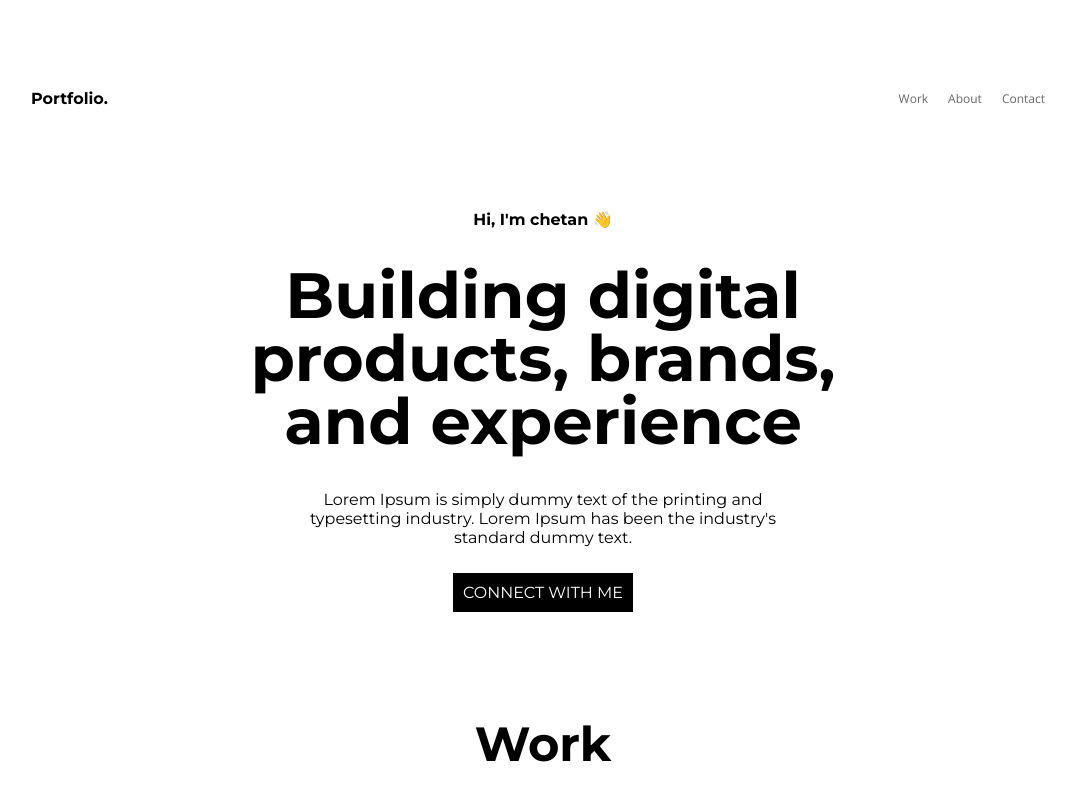
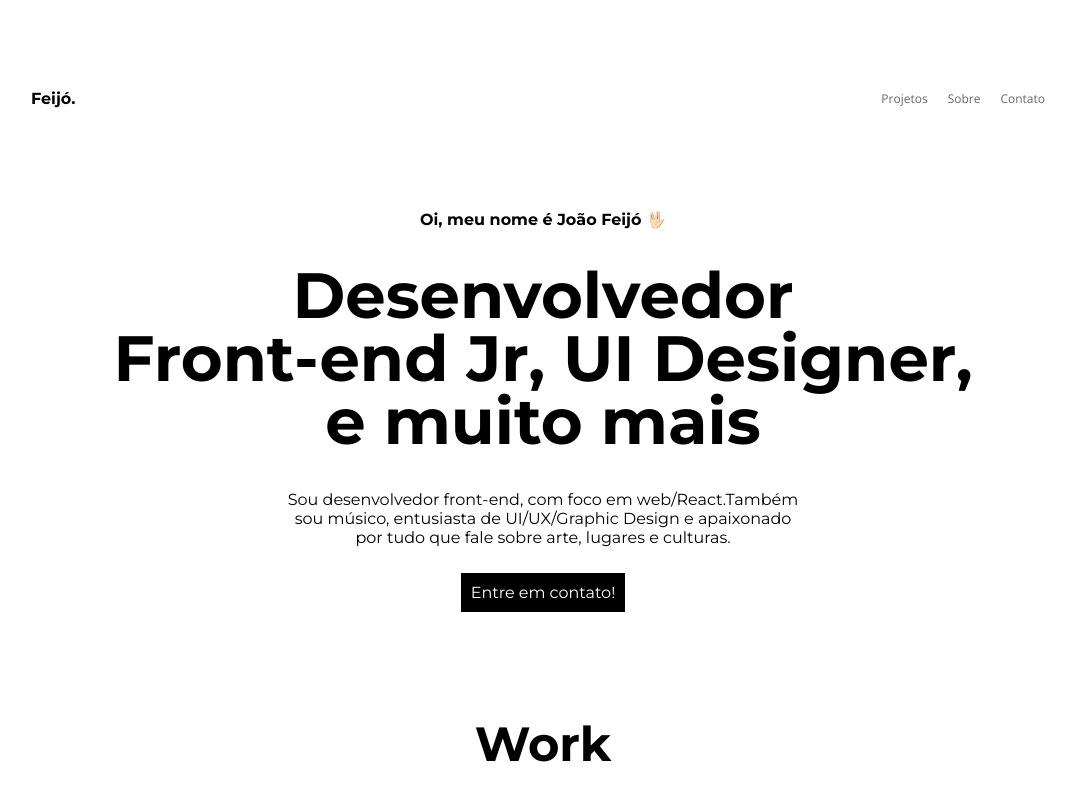
Before and after one commit to jfeijo/react-portfolio, a Gatsby site: page / in a window 1280 px wide. Shown: the top 800 px of the page, without its empty margins (97-1173 px from the left). Built offline with nearby package versions, Linux system fonts and the light colour scheme; Gatsby itself is replaced by a stand-in of ours; grey boxes are pictures that could not be loaded.

Commit message:
style: configuration on text fields

```diff
--- a/src/components/Header.js
+++ b/src/components/Header.js
@@ -9,9 +9,9 @@ const Header = () => {
         <div className="header-wrapper">
           <Fade bottom>
             <h2>
-              Hi, I'm {data.name}{" "}
+              Oi, meu nome é {data.name}{" "}
               <span role="img" aria-label="Emoji">
-                👋
+                🖖🏻
               </span>
             </h2>
           </Fade>
@@ -46,7 +46,7 @@ const Header = () => {
               }`}
               className="primary-btn"
             >
-              CONNECT WITH ME
+              Entre em contato!
             </a>
           </Fade>
         </div>
--- a/src/components/Navbar.js
+++ b/src/components/Navbar.js
@@ -11,12 +11,12 @@ const Navbar = () => {
             className="name"
             tabIndex={0}
           >
-            Portfolio.
+            Feijó.
           </div>
           <div className="links-wrapper">
-            <button onClick={() => scrollTo("#work")}>Work</button>
-            <button onClick={() => scrollTo("#about")}>About</button>
-            <button onClick={() => scrollTo("#contact")}>Contact</button>
+            <button onClick={() => scrollTo("#work")}>Projetos</button>
+            <button onClick={() => scrollTo("#about")}>Sobre</button>
+            <button onClick={() => scrollTo("#contact")}>Contato</button>
           </div>
         </div>
       </div>
--- a/src/components/about.js
+++ b/src/components/about.js
@@ -9,9 +9,10 @@ const About = () => {
         <div className="about-section">
           <div className="content">
             <Fade bottom cascade>
-              <h1>About Me</h1>
+              <h1>Sobre mim</h1>
             </Fade>
             <p>
+              <br></br>
               {data.aboutParaOne}
               <br></br>
               <br></br>
--- a/src/styles/about.scss
+++ b/src/styles/about.scss
@@ -14,7 +14,9 @@
     align-items: center;
   }
   .content {
-    width: 50%;
+    width: 30%;
+    line-height: 180%;
+    font-size: larger;
     @include media(">=phone", "<lgphone") {
       width: 100%;
     }
@@ -40,6 +42,8 @@
   }
   .image-wrapper {
     width: 50%;
+    image-rendering: optimizeQuality;
+    transform: scale(0.8);
     display: flex;
     align-items: center;
     justify-content: center;
--- a/src/yourdata.js
+++ b/src/yourdata.js
@@ -17,21 +17,21 @@ export default {
   //Change The Website Template
 
   //   Header Details ---------------------
-  name: "chetan",
+  name: "João Feijó",
   headerTagline: [
     //Line 1 For Header
-    "Building digital",
+    "Desenvolvedor",
     //Line 2 For Header
-    "products, brands,",
+    "Front-end Jr, UI Designer,",
     //Line 3 For Header
-    "and experience",
+    "e muito mais",
   ],
   //   Header Paragraph
   headerParagraph:
-    "Lorem Ipsum is simply dummy text of the printing and typesetting industry. Lorem Ipsum has been the industry's standard dummy text.",
+    "Sou desenvolvedor front-end, com foco em web/React.Também sou músico, entusiasta de UI/UX/Graphic Design e apaixonado por tudo que fale sobre arte, lugares e culturas.",
 
   //Contact Email
-  contactEmail: "hello@chetanverma.com",
+  contactEmail: "joaoantoniofeijo@gmail.com",
 
   // End Header Details -----------------------
 
@@ -113,13 +113,13 @@ export default {
 
   // About Secton --------------
   aboutParaOne:
-    "Lorem Ipsum is simply dummy text of the printing and typesetting industry. Lorem Ipsum has been the industry's standard dummy text ever since the 1500s, when an unknown printer took a galley of type and scrambled it to make a type specimen book. It has survived not only five centuries, but also the leap into electronic typesetting, remaining essentially unchanged.",
+    "Tenho 27 anos e comecei a programar no final de 2019. Sou graduado em Direito pela Universidade Franciscana e atualmente curso Sistemas para Internet na Universidade Federal de Santa Maria.",
   aboutParaTwo:
-    "It was popularised in the 1960s with the release of Letraset sheets containing Lorem Ipsum passages, and more recently with desktop publishing software like Aldus PageMaker including versions of Lorem Ipsum.",
+    "Possuo perfil multidisciplinar e colaborativo, habituado a trabalhar em equipe, com metodologias ágeis e jornadas de trabalho remotas. Orientado a Design Thinking.",
   aboutParaThree:
-    "It was popularised in the 1960s with the release of Letraset sheets containing Lorem Ipsum passages, and more recently with desktop publishing software like Aldus PageMaker including versions of Lorem Ipsum. Lorem Ipsum is simply dummy text of the printing and typesetting industry.",
+    "Proficiente na língua Inglesa (leitura/escrita/fala), com experiência de conversação testada no exterior, e espanhol de nível intermediário.",
   aboutImage:
-    "https://images.unsplash.com/photo-1519713958759-6254243c4a53?ixid=MXwxMjA3fDB8MHxwaG90by1wYWdlfHx8fGVufDB8fHw%3D&ixlib=rb-1.2.1&auto=format&fit=crop&w=334&q=80",
+    "https://lh3.googleusercontent.com/Tn4kJUocEad7JVTL4YXDSSRRBTV05cQElbyZ0rD2neTkOmFmsUVwmnUeZTShZuRrubWlvLarX890-Rdc-hpc=w1920-h929-rw",
 
   //   End About Section ---------------------
 
```
